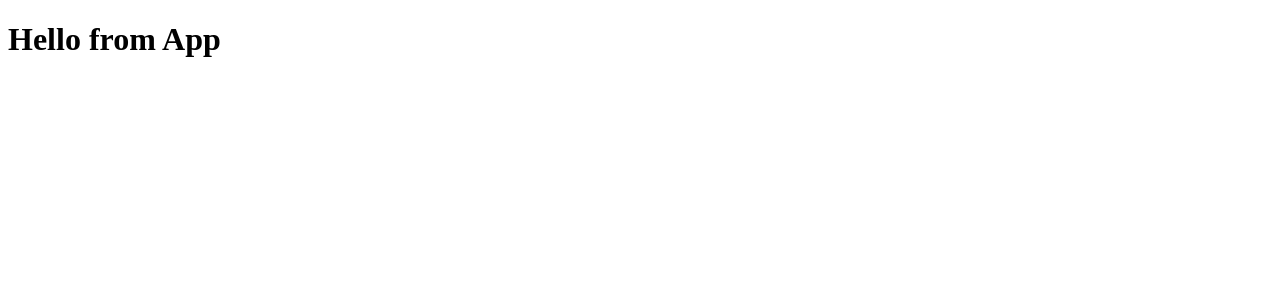
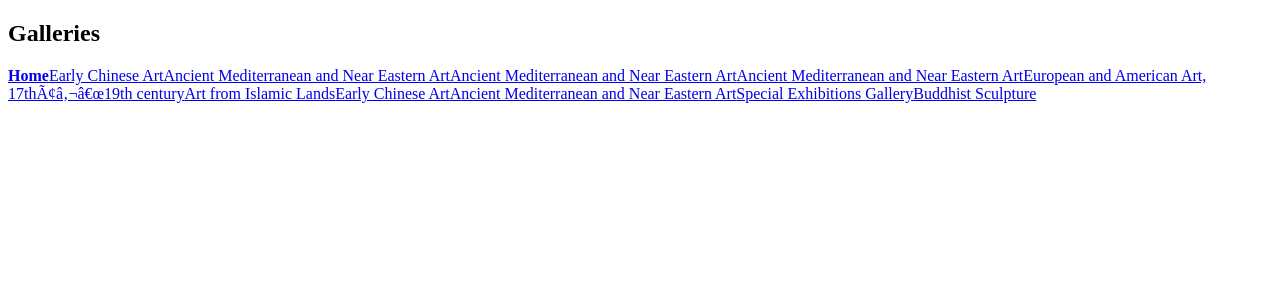
Before and after one commit to jagLas/week13-react, a React (Create React App) app in the folder art-museum/: page / in a window 1280 px wide. Shown: the top 300 px of the page. Built offline with nearby package versions, Linux system fonts and the light colour scheme.

Commit message:
phase 1: Gallery navigation complete

```diff
--- a/art-museum/src/App.js
+++ b/art-museum/src/App.js
@@ -1,8 +1,9 @@
 import harvardArt from "./data/harvardArt";
+import GalleryNavigation from "./components/GalleryNavigation";
 
 function App() {
   return (
-    <h1>Hello from App</h1>
+    <GalleryNavigation galleries={harvardArt.records} />
   );
 }
 
--- /dev/null
+++ b/art-museum/src/components/GalleryNavigation/GalleryNavigation.css
@@ -0,0 +1,3 @@
+.active {
+    font-weight: bold;
+}
--- /dev/null
+++ b/art-museum/src/components/GalleryNavigation/index.js
@@ -0,0 +1,19 @@
+import { NavLink } from "react-router-dom";
+import './GalleryNavigation.css';
+
+function GalleryNavigation({galleries}) {
+
+    return(
+        <nav>
+            <h1>Galleries</h1>
+            <NavLink exact to="/">Home</NavLink>
+            {galleries.map(gallery => {
+                return (
+                    <NavLink key={gallery.id} to={`/galleries/${gallery.id}`}>{gallery.name}</NavLink>
+                )
+            })}
+        </nav>
+    )
+}
+
+export default GalleryNavigation;
```
